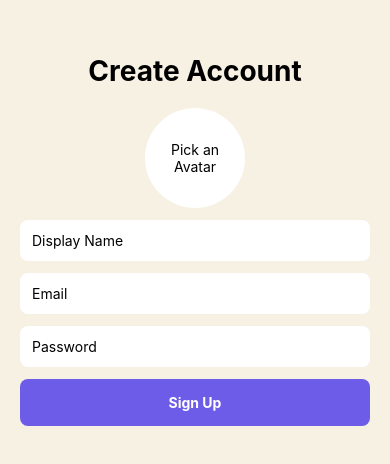
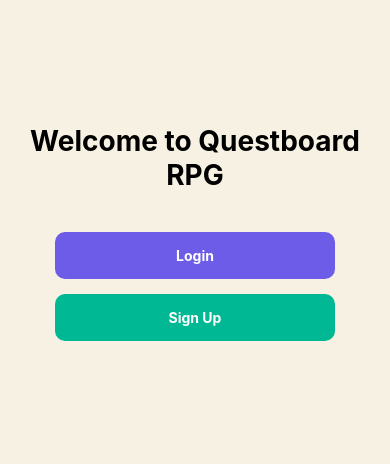
Before and after one commit to brichua/Sasehack-2025, a React Native app in the folder sasehack/: screen / in a window 390 px wide. Shown: the part 182-646 px from the top of the page. Built offline with nearby package versions, Linux system fonts and the light colour scheme.

Commit message:
summoning firebase from the shadow realm

```diff
--- a/sasehack/App.js
+++ b/sasehack/App.js
@@ -1,7 +1,10 @@
 import React from "react";
 import { NavigationContainer } from "@react-navigation/native";
 import { createStackNavigator } from "@react-navigation/stack";
-import CreateAccount from "./CreateAccount";
+import Landing from "./landing";
+import Login from "./login";
+import Signup from "./signup";
+import Profile from "./profile";
 import Questboard from "./Questboard";
 
 const Stack = createStackNavigator();
@@ -10,7 +13,10 @@ export default function App() {
   return (
     <NavigationContainer>
       <Stack.Navigator screenOptions={{ headerShown: false }}>
-        <Stack.Screen name="CreateAccount" component={CreateAccount} />
+        <Stack.Screen name="Landing" component={Landing} />
+        <Stack.Screen name="Login" component={Login} />
+        <Stack.Screen name="Signup" component={Signup} />
+        <Stack.Screen name="Profile" component={Profile} />
         <Stack.Screen name="Questboard" component={Questboard} />
       </Stack.Navigator>
     </NavigationContainer>
--- a/sasehack/Questboard.js
+++ b/sasehack/Questboard.js
@@ -1,20 +1,73 @@
-import React from "react";
-import { View, Text, StyleSheet } from "react-native";
+import React, { useEffect, useState } from "react";
+import { View, Text, FlatList, TouchableOpacity, StyleSheet, Alert } from "react-native";
+import { collection, getDocs, doc, updateDoc, arrayUnion } from "firebase/firestore";
+import { db } from "./firebase";
 
-export default function Questboard({ route }) {
+export default function Questboard({ route, navigation }) {
   const { userId } = route.params;
+  const [quests, setQuests] = useState([]);
+
+  useEffect(() => {
+    const fetchQuests = async () => {
+      const questSnap = await getDocs(collection(db, "quests"));
+      const questList = questSnap.docs.map(doc => ({ id: doc.id, ...doc.data() }));
+      setQuests(questList);
+    };
+    fetchQuests();
+  }, []);
+
+  const handleCompleteQuest = async (quest) => {
+    try {
+      // Add user to quest's assignedTo
+      const questRef = doc(db, "quests", quest.id);
+      await updateDoc(questRef, { assignedTo: arrayUnion(userId) });
+
+      // Update user's XP and badges
+      const userRef = doc(db, "users", userId);
+      await updateDoc(userRef, {
+        xp: (quest.xpReward || 0) + (user.xp || 0),
+        badges: quest.badgeReward ? arrayUnion(quest.badgeReward) : [],
+      });
+
+      Alert.alert("Quest Completed!", `You earned ${quest.xpReward} XP${quest.badgeReward ? " and the badge: " + quest.badgeReward : ""}`);
+    } catch (error) {
+      Alert.alert("Error", error.message);
+    }
+  };
+
+  const renderQuest = ({ item }) => (
+    <View style={styles.questCard}>
+      <Text style={styles.questTitle}>{item.title}</Text>
+      <Text>{item.description}</Text>
+      <Text>XP: {item.xpReward} {item.badgeReward ? `| Badge: ${item.badgeReward}` : ""}</Text>
+      <TouchableOpacity style={styles.button} onPress={() => handleCompleteQuest(item)}>
+        <Text style={styles.buttonText}>Complete Quest</Text>
+      </TouchableOpacity>
+    </View>
+  );
 
   return (
     <View style={styles.container}>
       <Text style={styles.header}>🏰 Questboard</Text>
-      <Text style={styles.subheader}>Welcome, user {userId}!</Text>
-      {/* Here you can integrate your Questboard list, XP, badges etc. */}
+      <FlatList
+        data={quests}
+        keyExtractor={(item) => item.id}
+        renderItem={renderQuest}
+        contentContainerStyle={{ paddingBottom: 20 }}
+      />
+      <TouchableOpacity style={styles.profileButton} onPress={() => navigation.navigate("Profile", { userId })}>
+        <Text style={{ color: "#fff", textAlign: "center" }}>Go to Profile</Text>
+      </TouchableOpacity>
     </View>
   );
 }
 
 const styles = StyleSheet.create({
-  container: { flex: 1, justifyContent: "center", alignItems: "center", backgroundColor: "#f7f1e3" },
-  header: { fontSize: 28, fontWeight: "bold", marginBottom: 10 },
-  subheader: { fontSize: 16 },
+  container: { flex: 1, backgroundColor: "#f7f1e3", padding: 10 },
+  header: { fontSize: 28, fontWeight: "bold", marginBottom: 10, textAlign: "center" },
+  questCard: { backgroundColor: "#fff", padding: 15, borderRadius: 10, marginBottom: 10 },
+  questTitle: { fontSize: 18, fontWeight: "bold" },
+  button: { backgroundColor: "#6c5ce7", padding: 10, borderRadius: 8, marginTop: 5 },
+  buttonText: { color: "#fff", textAlign: "center", fontWeight: "bold" },
+  profileButton: { backgroundColor: "#00b894", padding: 12, borderRadius: 8, marginTop: 10 },
 });
--- /dev/null
+++ b/sasehack/landing.js
@@ -0,0 +1,25 @@
+import React from "react";
+import { View, Text, TouchableOpacity, StyleSheet } from "react-native";
+
+export default function Landing({ navigation }) {
+  return (
+    <View style={styles.container}>
+      <Text style={styles.header}>Welcome to Questboard RPG</Text>
+
+      <TouchableOpacity style={styles.button} onPress={() => navigation.navigate("Login")}>
+        <Text style={styles.buttonText}>Login</Text>
+      </TouchableOpacity>
+
+      <TouchableOpacity style={[styles.button, { backgroundColor: "#00b894" }]} onPress={() => navigation.navigate("Signup")}>
+        <Text style={styles.buttonText}>Sign Up</Text>
+      </TouchableOpacity>
+    </View>
+  );
+}
+
+const styles = StyleSheet.create({
+  container: { flex:1, justifyContent:"center", alignItems:"center", backgroundColor:"#f7f1e3", padding:20 },
+  header: { fontSize:28, fontWeight:"bold", marginBottom:40, textAlign:"center" },
+  button: { backgroundColor: "#6c5ce7", padding:15, borderRadius:10, width:"80%", marginBottom:15 },
+  buttonText: { color:"#fff", textAlign:"center", fontWeight:"bold" },
+});
--- /dev/null
+++ b/sasehack/login.js
@@ -0,0 +1,41 @@
+import React, { useState } from "react";
+import { View, Text, TextInput, TouchableOpacity, StyleSheet, Alert } from "react-native";
+import { signInWithEmailAndPassword } from "firebase/auth";
+import { auth } from "./firebase";
+
+export default function Login({ navigation }) {
+  const [email, setEmail] = useState("");
+  const [password, setPassword] = useState("");
+
+  const handleLogin = async () => {
+    if (!email || !password) return Alert.alert("Error", "Fill all fields");
+    try {
+      const userCredential = await signInWithEmailAndPassword(auth, email, password);
+      navigation.replace("Profile", { userId: userCredential.user.uid });
+    } catch (error) {
+      Alert.alert("Error", error.message);
+    }
+  };
+
+  return (
+    <View style={styles.container}>
+      <Text style={styles.header}>Login</Text>
+      <TextInput placeholder="Email" style={styles.input} value={email} onChangeText={setEmail} autoCapitalize="none" keyboardType="email-address" />
+      <TextInput placeholder="Password" style={styles.input} value={password} onChangeText={setPassword} secureTextEntry />
+      <TouchableOpacity style={styles.button} onPress={handleLogin}>
+        <Text style={styles.buttonText}>Login</Text>
+      </TouchableOpacity>
+      <TouchableOpacity onPress={() => navigation.navigate("Signup")}>
+        <Text style={{ color: "#6c5ce7", marginTop: 10, textAlign: "center" }}>Don't have an account? Sign Up</Text>
+      </TouchableOpacity>
+    </View>
+  );
+}
+
+const styles = StyleSheet.create({
+  container: { flex: 1, padding: 20, justifyContent: "center", backgroundColor: "#f7f1e3" },
+  header: { fontSize: 28, fontWeight: "bold", marginBottom: 20, textAlign: "center" },
+  input: { backgroundColor: "#fff", padding: 12, borderRadius: 8, marginBottom: 12 },
+  button: { backgroundColor: "#6c5ce7", padding: 15, borderRadius: 8 },
+  buttonText: { color: "#fff", textAlign: "center", fontWeight: "bold" },
+});
--- /dev/null
+++ b/sasehack/profile.js
@@ -0,0 +1,51 @@
+import React, { useEffect, useState } from "react";
+import { View, Text, Image, StyleSheet, TouchableOpacity, Alert } from "react-native";
+import { doc, getDoc } from "firebase/firestore";
+import { db, auth } from "./firebase";
+import { signOut } from "firebase/auth";
+
+export default function Profile({ route, navigation }) {
+  const { userId } = route.params;
+  const [user, setUser] = useState(null);
+
+  useEffect(() => {
+    const fetchUser = async () => {
+      const docRef = doc(db, "users", userId);
+      const docSnap = await getDoc(docRef);
+      if (docSnap.exists()) setUser(docSnap.data());
+    };
+    fetchUser();
+  }, []);
+
+  const handleLogout = async () => {
+    await signOut(auth);
+    navigation.replace("Login");
+  };
+
+  if (!user) return <Text style={{textAlign:"center", marginTop:50}}>Loading...</Text>;
+
+  return (
+    <View style={styles.container}>
+      {user.avatarUrl && <Image source={{ uri: user.avatarUrl }} style={styles.avatar} />}
+      <Text style={styles.name}>{user.displayName}</Text>
+      <Text style={styles.email}>{user.email}</Text>
+      <Text style={styles.xp}>XP: {user.xp || 0}</Text>
+      <Text style={styles.badges}>Badges: {(user.badges || []).join(", ") || "None"}</Text>
+
+      <TouchableOpacity style={styles.button} onPress={handleLogout}>
+        <Text style={styles.buttonText}>Logout</Text>
+      </TouchableOpacity>
+    </View>
+  );
+}
+
+const styles = StyleSheet.create({
+  container: { flex: 1, alignItems: "center", justifyContent: "center", backgroundColor: "#f7f1e3" },
+  avatar: { width: 120, height: 120, borderRadius: 60, marginBottom: 20 },
+  name: { fontSize: 24, fontWeight: "bold" },
+  email: { fontSize: 16, marginBottom: 10 },
+  xp: { fontSize: 16, marginBottom: 5 },
+  badges: { fontSize: 14, marginBottom: 20, textAlign:"center" },
+  button: { backgroundColor: "#6c5ce7", padding: 12, borderRadius: 8, width: 200 },
+  buttonText: { color: "#fff", textAlign: "center", fontWeight: "bold" },
+});
--- a/sasehack/CreateAccount.js
+++ b/sasehack/signup.js
@@ -1,42 +1,30 @@
 import React, { useState } from "react";
 import { View, Text, TextInput, TouchableOpacity, StyleSheet, Alert, Image } from "react-native";
 import * as ImagePicker from "expo-image-picker";
+import { createUserWithEmailAndPassword } from "firebase/auth";
+import { setDoc, doc } from "firebase/firestore";
+import { ref, uploadBytes, getDownloadURL } from "firebase/storage";
 import { auth, db, storage } from "./firebase";
-import { createUserWithEmailAndPassword } from "firebase/auth";
-import { doc, setDoc } from "firebase/firestore";
-import { ref, uploadBytes, getDownloadURL } from "firebase/storage";
 
-export default function CreateAccount({ navigation }) {
+export default function Signup({ navigation }) {
+  const [displayName, setDisplayName] = useState("");
   const [email, setEmail] = useState("");
   const [password, setPassword] = useState("");
-  const [displayName, setDisplayName] = useState("");
   const [avatar, setAvatar] = useState(null);
 
   const pickImage = async () => {
-    let result = await ImagePicker.launchImageLibraryAsync({
-      mediaTypes: ImagePicker.MediaTypeOptions.Images,
-      allowsEditing: true,
-      aspect: [1, 1],
-      quality: 0.5,
-    });
-
-    if (!result.canceled) {
-      setAvatar(result.assets[0].uri);
-    }
+    const result = await ImagePicker.launchImageLibraryAsync({ mediaTypes: ImagePicker.MediaTypeOptions.Images, allowsEditing: true, aspect: [1,1], quality: 0.5 });
+    if (!result.canceled) setAvatar(result.assets[0].uri);
   };
 
-  const handleSignUp = async () => {
-    if (!email || !password || !displayName) {
-      Alert.alert("Error", "Please fill all fields");
-      return;
-    }
+  const handleSignup = async () => {
+    if (!email || !password || !displayName) return Alert.alert("Error", "Fill all fields");
 
     try {
       const userCredential = await createUserWithEmailAndPassword(auth, email, password);
       const user = userCredential.user;
 
       let avatarUrl = null;
-
       if (avatar) {
         const response = await fetch(avatar);
         const blob = await response.blob();
@@ -45,15 +33,9 @@ export default function CreateAccount({ navigation }) {
         avatarUrl = await getDownloadURL(storageRef);
       }
 
-      await setDoc(doc(db, "users", user.uid), {
-        displayName,
-        email,
-        avatarUrl,
-        createdAt: new Date(),
-      });
+      await setDoc(doc(db, "users", user.uid), { displayName, email, avatarUrl, createdAt: new Date(), xp: 0, badges: [] });
 
-      Alert.alert("Success", "Account created!");
-      navigation.replace("Questboard", { userId: user.uid }); // Navigate to Questboard
+      navigation.replace("Profile", { userId: user.uid });
     } catch (error) {
       Alert.alert("Error", error.message);
     }
@@ -61,22 +43,18 @@ export default function CreateAccount({ navigation }) {
 
   return (
     <View style={styles.container}>
-      <Text style={styles.header}>Create Account</Text>
-
+      <Text style={styles.header}>Sign Up</Text>
       <TouchableOpacity onPress={pickImage} style={styles.avatarPicker}>
-        {avatar ? (
-          <Image source={{ uri: avatar }} style={styles.avatar} />
-        ) : (
-          <Text style={{ textAlign: "center" }}>Pick an Avatar</Text>
-        )}
+        {avatar ? <Image source={{ uri: avatar }} style={styles.avatar} /> : <Text style={{ textAlign: "center" }}>Pick Avatar</Text>}
       </TouchableOpacity>
-
       <TextInput placeholder="Display Name" style={styles.input} value={displayName} onChangeText={setDisplayName} />
-      <TextInput placeholder="Email" style={styles.input} value={email} onChangeText={setEmail} keyboardType="email-address" autoCapitalize="none" />
+      <TextInput placeholder="Email" style={styles.input} value={email} onChangeText={setEmail} autoCapitalize="none" keyboardType="email-address" />
       <TextInput placeholder="Password" style={styles.input} value={password} onChangeText={setPassword} secureTextEntry />
-
-      <TouchableOpacity style={styles.button} onPress={handleSignUp}>
+      <TouchableOpacity style={styles.button} onPress={handleSignup}>
         <Text style={styles.buttonText}>Sign Up</Text>
+      </TouchableOpacity>
+      <TouchableOpacity onPress={() => navigation.navigate("Login")}>
+        <Text style={{ color: "#6c5ce7", marginTop: 10, textAlign: "center" }}>Already have an account? Login</Text>
       </TouchableOpacity>
     </View>
   );
```
